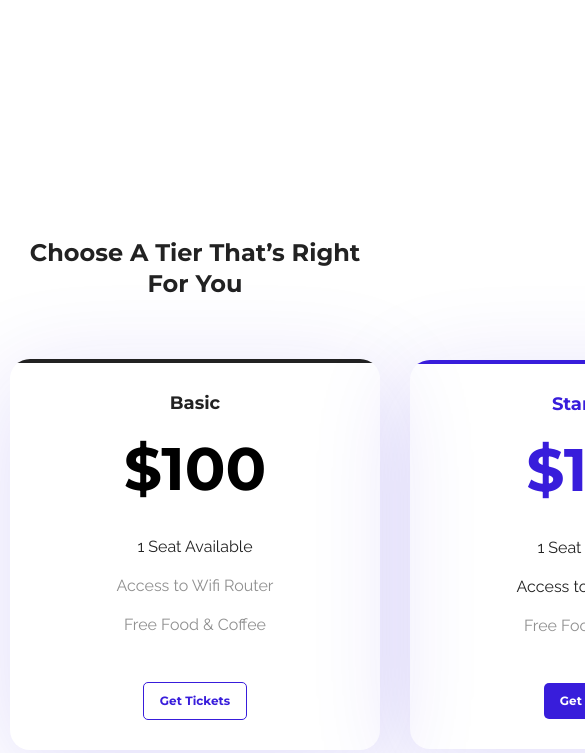
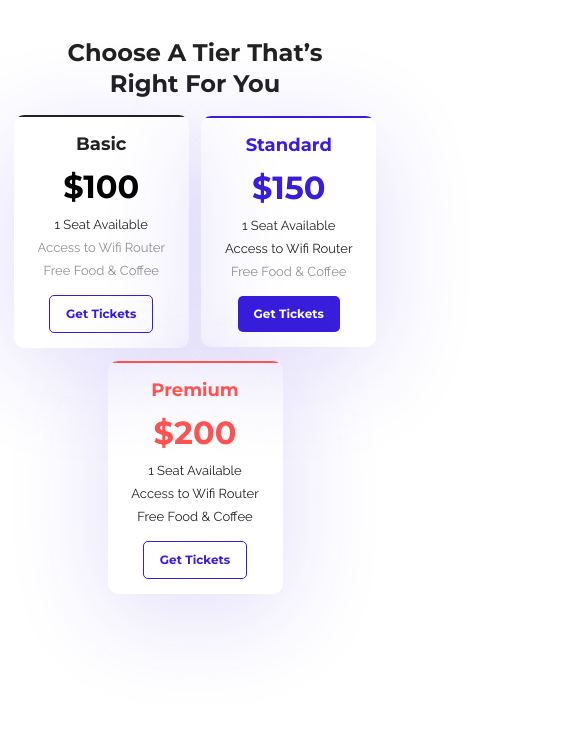
Before and after one commit to DankiCat/musik, a website: page src/index.html in a window 390 px wide. Shown: the part 2672-3425 px from the top of the page, 585 px wide, since content can reach past the window. Drawn offline with nearby package versions, Linux system fonts and the light colour scheme.

Commit message:
subscription section adaptation

```diff
--- a/src/index.html
+++ b/src/index.html
@@ -529,7 +529,7 @@
                 </div>
                 <div class="tickets__card">
                     <div class="tickets__line"></div>
-                    <div class="tickets__subttile title title_24">Premium</div>
+                    <div class="tickets__subtitle title title_24">Premium</div>
                     <div class="tickets__price">$200</div>
                     <div class="tickets__bonuses">
                         <div class="tickets__bonus tickets__bonus_available">1 Seat Available</div>
--- /dev/null
+++ b/src/sass/blocks/tickets/_tickets-media.scss
@@ -0,0 +1,129 @@
+@media (max-width: 1499.98px) {
+    .tickets {
+        &__card {
+            padding: 0 0 20px 0;
+        }
+        &__line {
+            margin-bottom: 16px;
+        }
+        &__price {
+            margin-top: 10px;
+        }
+        &__bonuses {
+            margin-top: 20px;
+            gap: 10px;
+        }
+        &__button {
+            margin-top: 20px;
+        }
+    }
+}
+
+@media (max-width: 1199.98px) {
+    .tickets {
+        &__cards {
+            margin-top: 40px;
+            gap: 15px;
+        }
+        &__card {
+            padding: 0 0 15px 0;
+            width: 310px;
+            border-radius: 16px;
+        }
+        &__line {
+            height: 3px;
+            margin-bottom: 12px;
+        }
+        &__price {
+            font-size: 50px;
+            line-height: 60px;
+            margin-top: 10px;
+        }
+        &__bonuses {
+            margin-top: 15px;
+            gap: 5px;
+        }
+        &__bonus {
+            font-size: 15px;
+            line-height: 22px;
+        }
+        &__button {
+            margin-top: 15px;
+        }
+    }
+}
+
+@media (max-width: 989.98px) {
+    .tickets {
+        &__cards {
+            margin-top: 20px;
+        }
+        &__card {
+            width: 230px;
+            border-radius: 16px;
+        }
+        &__price {
+            font-size: 40px;
+            line-height: 52px;
+        }
+        &__bonuses {
+            margin-top: 10px;
+        }
+        &__button {
+            margin-top: 10px;
+        }
+    }
+}
+
+@media (max-width: 749.98px) {
+    .tickets {
+        &__title {
+            width: 400px;
+            margin: 0 auto;
+        }
+        &__cards {
+            margin-top: 16px;
+            gap: 12.5px;
+        }
+        &__card {
+            padding: 0 0 15px 0;
+            max-width: 175px;
+            border-radius: 16px;
+        }
+        &__line {
+            height: 2px;
+            margin-bottom: 13px;
+        }
+        &__price {
+            font-size: 32px;
+            line-height: 48px;
+            margin-top: 5px;
+        }
+        &__bonuses {
+            margin-top: 5px;
+        }
+        &__bonus {
+            font-size: 14px;
+            line-height: 20px;
+        }
+    }
+}
+
+@media (max-width: 569.98px) {
+    .tickets {
+        &__title {
+            width: 300px;
+        }
+        &__cards {
+            flex-wrap: wrap;
+            justify-content: center;
+        }
+        &__card {
+            border-radius: 10px;
+        }
+        &__bonus {
+            font-size: 13px;
+            line-height: 18px;
+        }
+    }
+}
--- a/src/sass/blocks/tickets/_tickets.scss
+++ b/src/sass/blocks/tickets/_tickets.scss
@@ -1,5 +1,4 @@
 .tickets {
-    margin-top: 240px;
     .container {
         position: relative;
     }
--- a/src/sass/style.scss
+++ b/src/sass/style.scss
@@ -130,6 +130,7 @@ section {
 @import 'blocks/schedule/schedule-media';
 
 @import 'blocks/tickets/tickets';
+@import 'blocks/tickets/tickets-media';
 
 @import 'blocks/sponsors/sponsors';
 
```
Also changed, not shown: src/css/style.min.css.
